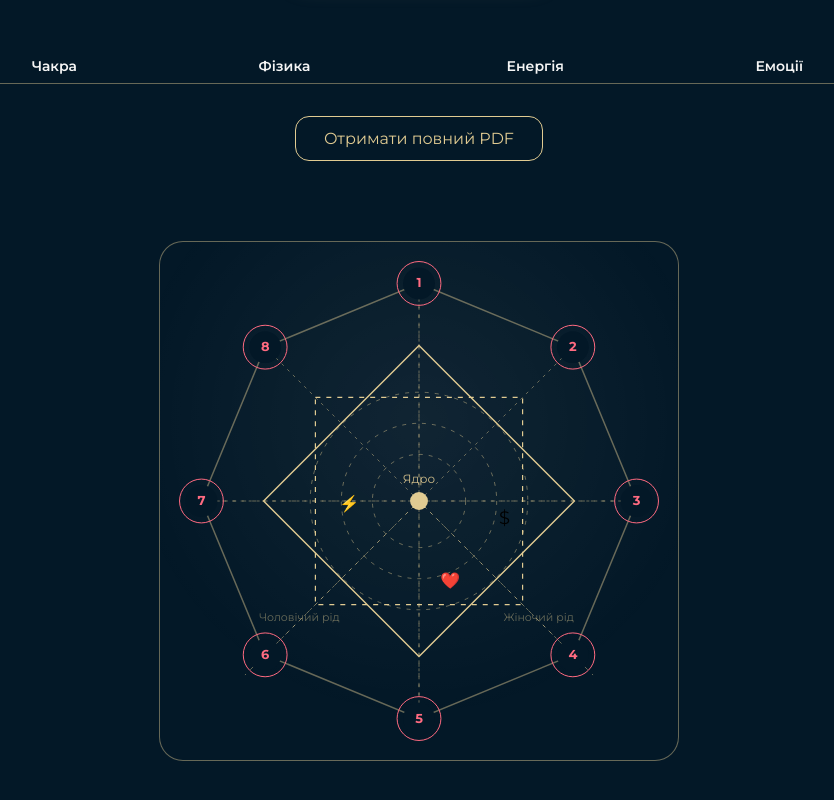
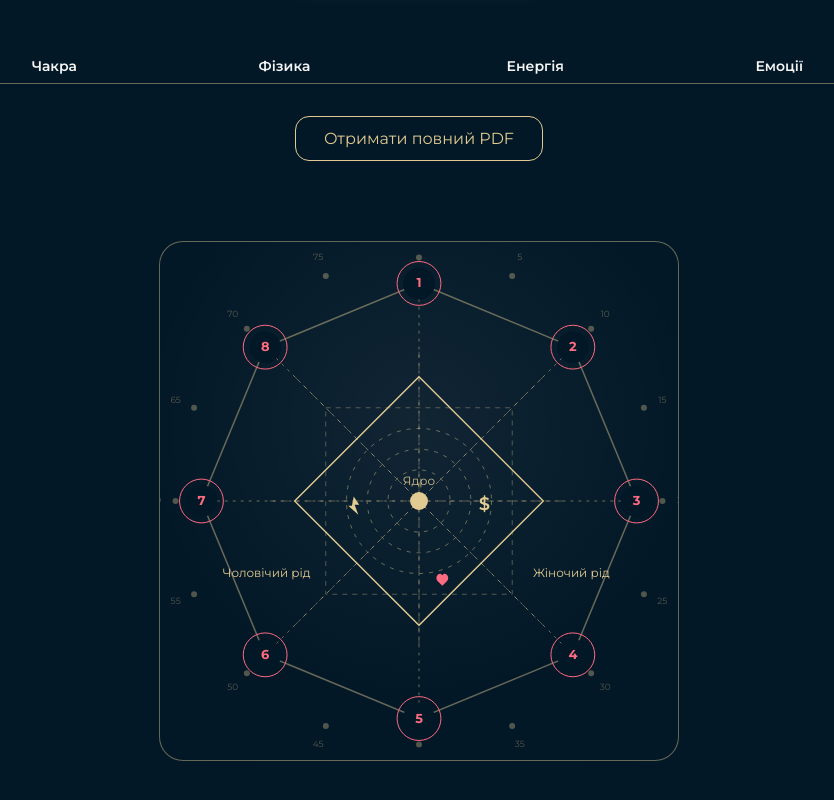
Before and after one commit to NadinMatrix/matrix-ryvok, a Next.js app: page / in a window 1280 px wide. Shown: the part 392-1192 px from the top of the page, without its empty margins (221-1055 px from the left). Built offline with nearby package versions, Linux system fonts and the light colour scheme.

Commit message:
Update ArcanaMatrixWeb.js

```diff
--- a/components/ArcanaMatrixWeb.js
+++ b/components/ArcanaMatrixWeb.js
@@ -7,21 +7,76 @@ const COLORS = {
   accent: '#18C3CB',
   line: 'rgba(225,203,146,0.45)',
   dot: '#FF6B81',
+  axis: 'rgba(225,203,146,0.35)',
 };
 
+/** Векторна блискавка (ресурс / енергія) */
+function LightningIcon({ x, y, size = 20, color = COLORS.gold }) {
+  const s = size / 24;
+  return (
+    <g transform={`translate(${x}, ${y}) scale(${s})`}>
+      <polygon
+        points="0,-10 6,-1 1,-1 5,10 -6,0 -2,0"
+        fill={color}
+      />
+    </g>
+  );
+}
+
+/** Векторне сердечко (любов / відносини) */
+function HeartIcon({ x, y, size = 20, color = COLORS.dot }) {
+  const s = size / 24;
+  return (
+    <g transform={`translate(${x}, ${y}) scale(${s})`}>
+      <path
+        d="
+          M 0 6
+          L -5 1
+          C -7 -1 -7 -4 -5 -6
+          C -3 -8 -1 -7 0 -5.5
+          C 1 -7 3 -8 5 -6
+          C 7 -4 7 -1 5 1
+          Z
+        "
+        fill={color}
+      />
+    </g>
+  );
+}
+
+/** Знак $ (фінансова вісь) */
+function DollarIcon({ x, y, color = COLORS.gold }) {
+  return (
+    <text
+      x={x}
+      y={y}
+      textAnchor="middle"
+      dominantBaseline="middle"
+      fontSize="18"
+      fontWeight="600"
+      fill={color}
+    >
+      $
+    </text>
+  );
+}
+
 /**
- * Авторська арканна матриця (8-кутник + ромб + прямий квадрат)
- * size – розмір SVG, values – масив чисел арканів (довжина до 8)
+ * MATRIX RYVOK – авторська арканна матриця
+ * size – розмір SVG
+ * values – масив арканів для 8 вершин (поки що демо)
  */
 export default function ArcanaMatrixWeb({ size = 520, values = [] }) {
   const cx = size / 2;
   const cy = size / 2;
 
-  const rOuter = size * 0.42;  // вершини 1–8
-  const rDiamond = size * 0.30; // великий ромб
-  const halfSquare = size * 0.20; // прямий квадрат усередині
+  const rOuter = size * 0.42;   // вершини восьмикутника
+  const rDiamond = size * 0.24; // ромб (по діагоналі)
+  const rSquare = size * 0.18;  // внутрішній квадрат (прямий)
+  const rOrbits = [0.12, 0.20, 0.28].map(k => (size * k) / 2);
+  const rAges = size * 0.47;    // кільце років по колу
 
-  // 8 вершин восьмикутника
+  /** 8 вершин восьмикутника */
   const points = useMemo(() => {
     const arr = [];
     for (let i = 0; i < 8; i++) {
@@ -34,46 +89,59 @@ export default function ArcanaMatrixWeb({ size = 520, values = [] }) {
     return arr;
   }, [cx, cy, rOuter]);
 
-  // 4 вершини ромба (по вертикалі/горизонталі)
-  const diamond = useMemo(() => {
+  /** Ромб (по діагоналі) */
+  const diamond = useMemo(
+    () => [
+      { x: cx, y: cy - rDiamond }, // верх
+      { x: cx + rDiamond, y: cy }, // право
+      { x: cx, y: cy + rDiamond }, // низ
+      { x: cx - rDiamond, y: cy }, // ліво
+    ],
+    [cx, cy, rDiamond]
+  );
+
+  /** Внутрішній квадрат (прямий) */
+  const square = useMemo(
+    () => [
+      { x: cx - rSquare, y: cy - rSquare },
+      { x: cx + rSquare, y: cy - rSquare },
+      { x: cx + rSquare, y: cy + rSquare },
+      { x: cx - rSquare, y: cy + rSquare },
+    ],
+    [cx, cy, rSquare]
+  );
+
+  /** Розмітка років по зовнішньому колу (0–75 через 5 років) */
+  const ageMarks = useMemo(() => {
     const arr = [];
-    for (let i = 0; i < 4; i++) {
-      const a = -Math.PI / 2 + (i * 2 * Math.PI) / 4;
-      arr.push({
-        x: cx + rDiamond * Math.cos(a),
-        y: cy + rDiamond * Math.sin(a),
-      });
+    const count = 16; // 0..75
+    const step = (2 * Math.PI) / count;
+    for (let i = 0; i < count; i++) {
+      const age = i * 5;
+      const a = -Math.PI / 2 + i * step; // початок зверху
+      const x = cx + rAges * Math.cos(a);
+      const y = cy + rAges * Math.sin(a);
+      const lx = cx + (rAges + 20) * Math.cos(a);
+      const ly = cy + (rAges + 20) * Math.sin(a);
+      arr.push({ x, y, lx, ly, age });
     }
     return arr;
-  }, [cx, cy, rDiamond]);
+  }, [cx, cy, rAges]);
 
-  // 4 вершини прямого квадрата (сторони паралельні краям екрану)
-  const square = useMemo(() => {
-    return [
-      { x: cx - halfSquare, y: cy - halfSquare },
-      { x: cx + halfSquare, y: cy - halfSquare },
-      { x: cx + halfSquare, y: cy + halfSquare },
-      { x: cx - halfSquare, y: cy + halfSquare },
-    ];
-  }, [cx, cy, halfSquare]);
-
-  // Позиції іконок (енергосектори)
-  const POS_POWER = {
-    // ⚡ ліва нижня частина від центру (сектор сили/ресурсу)
-    x: cx - rDiamond * 0.45,
-    y: cy + rDiamond * 0.05,
+  // Координати для іконок (у своїх секторах)
+  const lightningPos = {
+    x: cx - rSquare * 0.7,  // зліва від вертикалі
+    y: cy + rSquare * 0.05, // трохи нижче горизонталі
   };
 
-  const POS_MONEY = {
-    // $ – правий сектор вниз від горизонталі
-    x: cx + rDiamond * 0.55,
-    y: cy + rDiamond * 0.15,
+  const dollarPos = {
+    x: cx + rSquare * 0.7,  // справа
+    y: cy + rSquare * 0.05, // сектор "горизонталь + вниз"
   };
 
-  const POS_LOVE = {
-    // ❤️ – нижня частина справа від вертикалі
-    x: cx + rDiamond * 0.20,
-    y: cy + rDiamond * 0.55,
+  const heartPos = {
+    x: cx + rSquare * 0.25, // нижня права частина
+    y: cy + rSquare * 0.85,
   };
 
   return (
@@ -98,109 +166,108 @@ export default function ArcanaMatrixWeb({ size = 520, values = [] }) {
           border: `1px solid ${COLORS.line}`,
         }}
       >
-        {/* орбіти */}
-        {[0.18, 0.30, 0.42].map((k, i) => (
+        {/* Орбіти всередині */}
+        {rOrbits.map((r, i) => (
           <circle
             key={i}
             cx={cx}
             cy={cy}
-            r={(size * k) / 2}
+            r={r}
             fill="none"
             stroke={COLORS.line}
             strokeDasharray="4 6"
           />
         ))}
 
-        {/* вертикальна вісь (Небо–Земля, без написів) */}
+        {/* Вертикальна вісь (Небо–Земля) */}
         <line
           x1={cx}
-          y1={cy - rOuter * 0.95}
+          y1={cy - rDiamond * 1.2}
           x2={cx}
-          y2={cy + rOuter * 0.95}
-          stroke={COLORS.line}
-          strokeDasharray="4 6"
+          y2={cy + rDiamond * 1.2}
+          stroke={COLORS.axis}
+          strokeDasharray="6 6"
         />
 
-        {/* горизонтальна вісь (лівий–правий світ) */}
+        {/* Горизонтальна вісь (ліва/права половина) */}
         <line
-          x1={cx - rOuter * 0.95}
+          x1={cx - rDiamond * 1.2}
           y1={cy}
-          x2={cx + rOuter * 0.95}
+          x2={cx + rDiamond * 1.2}
           y2={cy}
-          stroke={COLORS.line}
-          strokeDasharray="4 6"
+          stroke={COLORS.axis}
+          strokeDasharray="6 6"
         />
 
-        {/* діагоналі роду */}
-        {/* чоловічий рід – зліва вгору ↙ ↗ */}
+        {/* Діагоналі роду */}
+        {/* Чоловічий – зліва вгору -> вправо вниз */}
         <line
-          x1={cx + rDiamond * 0.02}
-          y1={cy - rDiamond * 0.02}
-          x2={cx - rOuter * 0.80}
-          y2={cy + rOuter * 0.80}
-          stroke={COLORS.line}
-          strokeDasharray="4 6"
+          x1={cx - rDiamond}
+          y1={cy - rDiamond}
+          x2={cx + rDiamond}
+          y2={cy + rDiamond}
+          stroke={COLORS.axis}
+          strokeDasharray="6 6"
         />
-        {/* жіночий рід – справа вниз ↗ ↙ */}
+        {/* Жіночий – справа вгору -> вліво вниз */}
         <line
-          x1={cx - rDiamond * 0.02}
-          y1={cy - rDiamond * 0.02}
-          x2={cx + rOuter * 0.80}
-          y2={cy + rOuter * 0.80}
-          stroke={COLORS.line}
-          strokeDasharray="4 6"
+          x1={cx + rDiamond}
+          y1={cy - rDiamond}
+          x2={cx - rDiamond}
+          y2={cy + rDiamond}
+          stroke={COLORS.axis}
+          strokeDasharray="6 6"
         />
 
-        {/* підписи ліній роду */}
+        {/* Підписи під кутами – чоловічий / жіночий рід */}
         <text
-          x={cx - rOuter * 0.55}
-          y={cy + rOuter * 0.55}
+          x={cx - rOuter * 0.7}
+          y={cy + rOuter * 0.35}
           textAnchor="middle"
-          fill={COLORS.line}
-          fontSize="11"
+          fill={COLORS.gold}
+          fontSize="12"
         >
           Чоловічий рід
         </text>
         <text
-          x={cx + rOuter * 0.55}
-          y={cy + rOuter * 0.55}
+          x={cx + rOuter * 0.7}
+          y={cy + rOuter * 0.35}
           textAnchor="middle"
-          fill={COLORS.line}
-          fontSize="11"
+          fill={COLORS.gold}
+          fontSize="12"
         >
           Жіночий рід
         </text>
 
-        {/* восьмикутник */}
+        {/* Восьмикутник */}
         <polygon
-          points={points.map((p) => `${p.x},${p.y}`).join(' ')}
+          points={points.map(p => `${p.x},${p.y}`).join(' ')}
           fill="none"
           stroke={COLORS.line}
           strokeWidth="1.5"
         />
 
-        {/* ромб */}
+        {/* Ромб */}
         <polygon
-          points={diamond.map((p) => `${p.x},${p.y}`).join(' ')}
+          points={diamond.map(p => `${p.x},${p.y}`).join(' ')}
           fill="none"
           stroke={COLORS.gold}
           strokeWidth="1.4"
         />
 
-        {/* прямий квадрат */}
+        {/* Внутрішній квадрат */}
         <polygon
-          points={square.map((p) => `${p.x},${p.y}`).join(' ')}
+          points={square.map(p => `${p.x},${p.y}`).join(' ')}
           fill="none"
-          stroke={COLORS.gold}
-          strokeWidth="1.2"
-          strokeDasharray="5 6"
+          stroke={COLORS.axis}
+          strokeDasharray="5 5"
         />
 
-        {/* центр */}
+        {/* Центр */}
         <circle cx={cx} cy={cy} r={9} fill={COLORS.gold} />
         <text
           x={cx}
-          y={cy - 18}
+          y={cy - 16}
           textAnchor="middle"
           fill={COLORS.gold}
           fontSize="12"
@@ -209,9 +276,9 @@ export default function ArcanaMatrixWeb({ size = 520, values = [] }) {
           Ядро
         </text>
 
-        {/* 8 точок арканів */}
+        {/* 8 точок арканів на зовнішньому кільці */}
         {points.map((p, i) => {
-          const v = values[i] ?? i + 1; // тимчасова заглушка 1..8
+          const v = values[i] ?? i + 1; // поки заглушка 1..8
           return (
             <g key={i}>
               {/* промінь до центру */}
@@ -241,36 +308,31 @@ export default function ArcanaMatrixWeb({ size = 520, values = [] }) {
           );
         })}
 
-        {/* ІКОНКИ ЕНЕРГІЙ */}
-        {/* сила / ресурс */}
-        <text
-          x={POS_POWER.x}
-          y={POS_POWER.y}
-          textAnchor="middle"
-          fontSize="16"
-        >
-          ⚡
-        </text>
+        {/* Кільце років по колу (демо для розміщення енергій) */}
+        {ageMarks.map(({ x, y, lx, ly, age }, idx) => (
+          <g key={idx}>
+            <circle cx={x} cy={y} r={3} fill={COLORS.axis} />
+            <text
+              x={lx}
+              y={ly}
+              textAnchor="middle"
+              dominantBaseline="middle"
+              fontSize="9"
+              fill={COLORS.axis}
+            >
+              {age}
+            </text>
+          </g>
+        ))}
 
-        {/* гроші */}
-        <text
-          x={POS_MONEY.x}
-          y={POS_MONEY.y}
-          textAnchor="middle"
-          fontSize="18"
-        >
-          $
-        </text>
+        {/* Іконка ресурсу / сили */}
+        <LightningIcon x={lightningPos.x} y={lightningPos.y} size={22} />
 
-        {/* любов / стосунки */}
-        <text
-          x={POS_LOVE.x}
-          y={POS_LOVE.y}
-          textAnchor="middle"
-          fontSize="16"
-        >
-          ❤️
-        </text>
+        {/* Іконка грошей – сектор від горизонталі вниз справа */}
+        <DollarIcon x={dollarPos.x} y={dollarPos.y} />
+
+        {/* Іконка кохання – нижня права частина від вертикалі */}
+        <HeartIcon x={heartPos.x} y={heartPos.y} size={22} />
       </svg>
     </div>
   );
```
